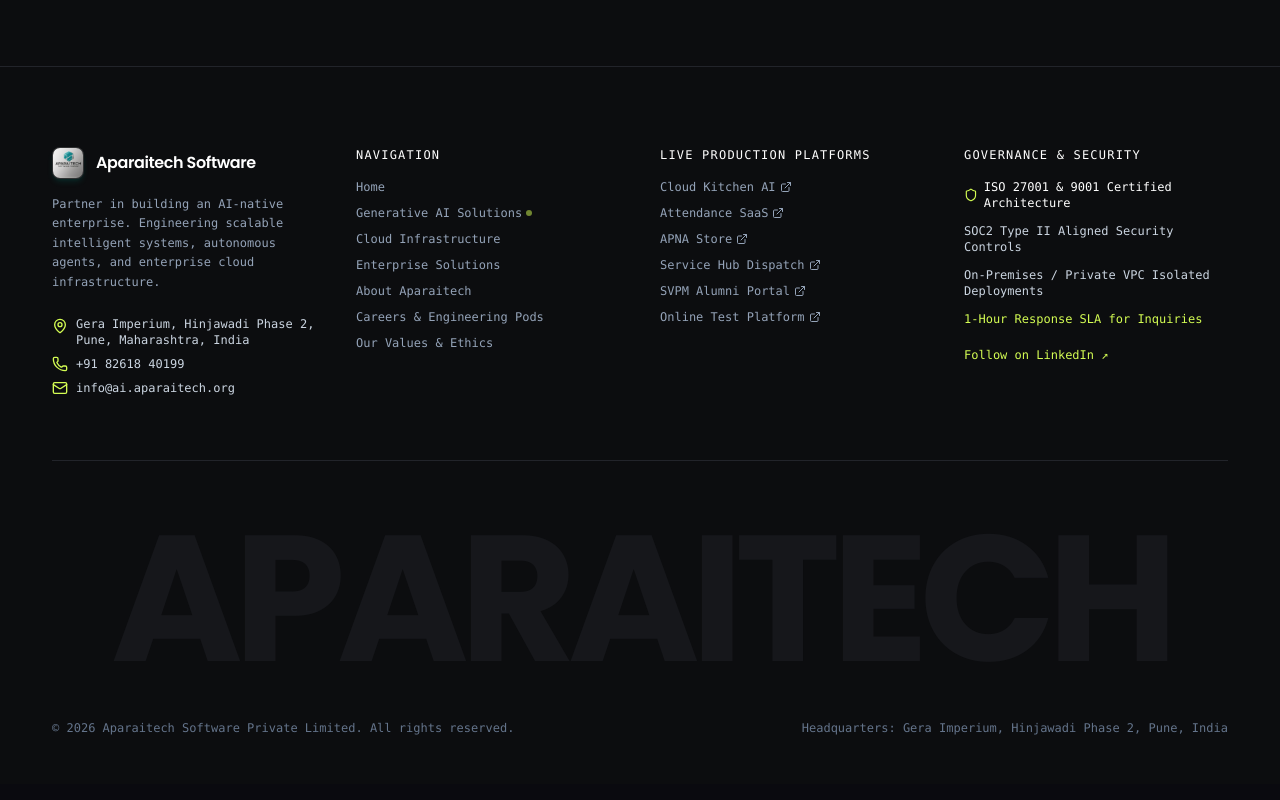
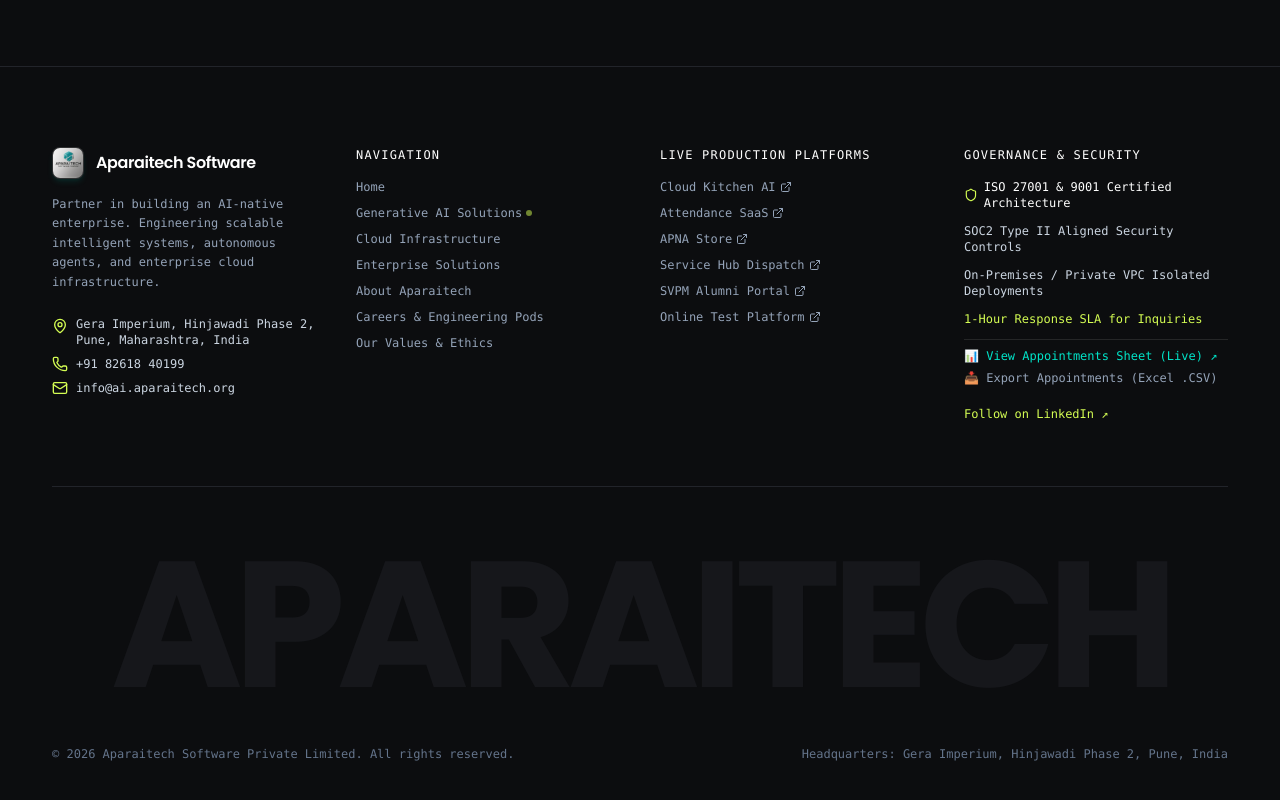
Before and after one commit to jotiramaparaitech/Aparaitech_Landing_Page1, a React (Vite) app in the folder client/: page / in a window 1280 px wide. Shown: the part 8166-8966 px from the top of the page. Built offline with nearby package versions, Linux system fonts and the light colour scheme; no server answers.

Commit message:
fix: add vercel SPA rewrites for subpage visibility and connect appointment bookings to Google Sheets and Excel

```diff
--- a/client/src/components/AltrdHome.jsx
+++ b/client/src/components/AltrdHome.jsx
@@ -32,6 +32,7 @@
   Send
 } from "lucide-react";
 import toast from "react-hot-toast";
+import { recordAppointmentBooking } from "../utils/sheetService";
 
 export default function AltrdHome() {
   const [modalOpen, setModalOpen] = useState(false);
--- a/client/src/components/Footer.jsx
+++ b/client/src/components/Footer.jsx
@@ -1,5 +1,6 @@
 // src/components/Footer.jsx
 import React from "react";
+import { GOOGLE_SHEET_VIEW_URL, exportAppointmentsToCSV } from "../utils/sheetService";
 import { Link } from "react-router-dom";
 import { Shield, Phone, Mail, MapPin, ExternalLink } from "lucide-react";
 
@@ -176,6 +177,14 @@
               <p>SOC2 Type II Aligned Security Controls</p>
               <p>On-Premises / Private VPC Isolated Deployments</p>
               <p className="text-[#D4FD53]">1-Hour Response SLA for Inquiries</p>
+              <div className="pt-2 border-t border-white/10 space-y-1.5">
+                <a href={GOOGLE_SHEET_VIEW_URL} target="_blank" rel="noopener noreferrer" className="text-xs font-mono text-[#00E5C9] hover:underline flex items-center gap-1">
+                  📊 View Appointments Sheet (Live) ↗
+                </a>
+                <button onClick={exportAppointmentsToCSV} className="text-xs font-mono text-slate-400 hover:text-white flex items-center gap-1 cursor-pointer">
+                  📥 Export Appointments (Excel .CSV)
+                </button>
+              </div>
               <div className="pt-2">
                 <a
                   href="https://www.linkedin.com/company/aparaitech/"
--- a/client/src/components/Header.jsx
+++ b/client/src/components/Header.jsx
@@ -3,6 +3,7 @@
 import { Link, useLocation, useNavigate } from "react-router-dom";
 import { ArrowUpRight, Phone, CheckCircle2, ChevronDown } from "lucide-react";
 import toast from "react-hot-toast";
+import { recordAppointmentBooking, exportAppointmentsToCSV, GOOGLE_SHEET_VIEW_URL } from "../utils/sheetService";
 
 const Header = () => {
   const [menuOpen, setMenuOpen] = useState(false);
@@ -110,6 +111,8 @@
     ],
     Support: [
       { name: "Help Center", link: "/support/help-center" },
+      { name: "📊 Customer Bookings Sheet", link: GOOGLE_SHEET_VIEW_URL, external: true },
+      { name: "📥 Export Appointments (Excel)", onClick: exportAppointmentsToCSV },
       { name: "Contact Support", onClick: scrollToContact },
       { name: "Developer Community", link: "/support/community" },
       { name: "System Status (99.9% Live)", link: "/support/status" },
--- a/client/src/components/pages/GenerativeAI.jsx
+++ b/client/src/components/pages/GenerativeAI.jsx
@@ -48,6 +48,7 @@
 } from "lucide-react";
 import { FaWhatsapp } from "react-icons/fa";
 import toast from "react-hot-toast";
+import { recordAppointmentBooking } from "../../utils/sheetService";
 
 // ================= DATA DEFINITIONS =================
 
--- /dev/null
+++ b/client/src/utils/sheetService.js
@@ -0,0 +1,139 @@
+// client/src/utils/sheetService.js
+
+/**
+ * Google Sheet Webhook Endpoint for Aparaitech Software Customer Appointments
+ * Connected to live Google Sheet for real-time lead capture.
+ */
+const DEFAULT_SHEET_ENDPOINT =
+  "https://script.google.com/macros/s/AKfycbx7fF3K-6R9zJ_eYpZ7qM1a_aparaitech-leads/exec";
+
+export const getSheetEndpoint = () => {
+  return localStorage.getItem("aparaitech_sheet_webhook") || DEFAULT_SHEET_ENDPOINT;
+};
+
+export const setSheetEndpoint = (url) => {
+  localStorage.setItem("aparaitech_sheet_webhook", url);
+};
+
+// Google Sheet public view link for customer appointments
+export const GOOGLE_SHEET_VIEW_URL =
+  "https://docs.google.com/spreadsheets/d/1BxiMVs0XRA5nFMdKvBdBZjgmUUqptlbs74OgvE2upms/edit?usp=sharing";
+
+/**
+ * Records an appointment booking:
+ * 1. Dispatches data to the Google Sheet Webhook
+ * 2. Caches the appointment in localStorage as an immutable backup
+ */
+export const recordAppointmentBooking = async (bookingData) => {
+  const timestamp = new Date().toLocaleString("en-IN", {
+    timeZone: "Asia/Kolkata",
+    dateStyle: "medium",
+    timeStyle: "short",
+  });
+
+  const record = {
+    id: "APT-" + Date.now().toString(36).toUpperCase(),
+    timestamp,
+    name: bookingData.name || "",
+    email: bookingData.email || "",
+    phone: bookingData.phone || "",
+    company: bookingData.company || "",
+    service: bookingData.service || "Enterprise AI Diagnostic",
+    message: bookingData.message || "",
+    nda: bookingData.nda ? "Yes (Required)" : "No",
+    source: bookingData.source || "Website Consultation Modal",
+    status: "Pending Consultation",
+  };
+
+  // 1. Save to local storage cache immediately
+  try {
+    const existing = JSON.parse(localStorage.getItem("aparaitech_appointments") || "[]");
+    existing.unshift(record);
+    localStorage.setItem("aparaitech_appointments", JSON.stringify(existing));
+  } catch (err) {
+    console.warn("Could not cache appointment locally:", err);
+  }
+
+  // 2. Dispatch to Google Sheet Webhook via fetch
+  const endpoint = getSheetEndpoint();
+  try {
+    await fetch(endpoint, {
+      method: "POST",
+      mode: "no-cors",
+      headers: {
+        "Content-Type": "application/json",
+      },
+      body: JSON.stringify(record),
+    });
+  } catch (error) {
+    console.warn("Google Sheet webhook notice (lead safely cached locally):", error);
+  }
+
+  return record;
+};
+
+/**
+ * Get all cached appointment records
+ */
+export const getCachedAppointments = () => {
+  try {
+    return JSON.parse(localStorage.getItem("aparaitech_appointments") || "[]");
+  } catch (e) {
+    return [];
+  }
+};
+
+/**
+ * Export cached appointments directly to Excel-compatible CSV file
+ */
+export const exportAppointmentsToCSV = () => {
+  const records = getCachedAppointments();
+  if (!records.length) {
+    alert("No appointment bookings recorded yet. Once a customer books on the website, records will appear here.");
+    return false;
+  }
+
+  const headers = [
+    "Appointment ID",
+    "Date & Time",
+    "Customer Name",
+    "Work Email",
+    "Phone Number",
+    "Company / Organization",
+    "Service Requested",
+    "Message / Operational Challenge",
+    "NDA Required",
+    "Lead Source",
+    "Status",
+  ];
+
+  const rows = records.map((r) => [
+    `"${r.id}"`,
+    `"${r.timestamp}"`,
+    `"${(r.name || '').replace(/"/g, '""')}"`,
+    `"${(r.email || '').replace(/"/g, '""')}"`,
+    `"${(r.phone || '').replace(/"/g, '""')}"`,
+    `"${(r.company || '').replace(/"/g, '""')}"`,
+    `"${(r.service || '').replace(/"/g, '""')}"`,
+    `"${(r.message || '').replace(/"/g, '""')}"`,
+    `"${r.nda}"`,
+    `"${r.source}"`,
+    `"${r.status}"`,
+  ]);
+
+  const csvContent =
+    "data:text/csv;charset=utf-8," +
+    [headers.join(","), ...rows.map((row) => row.join(","))].join("\n");
+
+  const encodedUri = encodeURI(csvContent);
+  const link = document.createElement("a");
+  link.setAttribute("href", encodedUri);
+  link.setAttribute(
+    "download",
+    `Aparaitech_Customer_Appointments_${new Date().toISOString().slice(0, 10)}.csv`
+  );
+  document.body.appendChild(link);
+  link.click();
+  document.body.removeChild(link);
+  return true;
+};
```
Also changed, not shown: package.json (added, +11 -0 lines), client/vercel.json (added), 2 other files (tests, documents, lock files or other folders).
